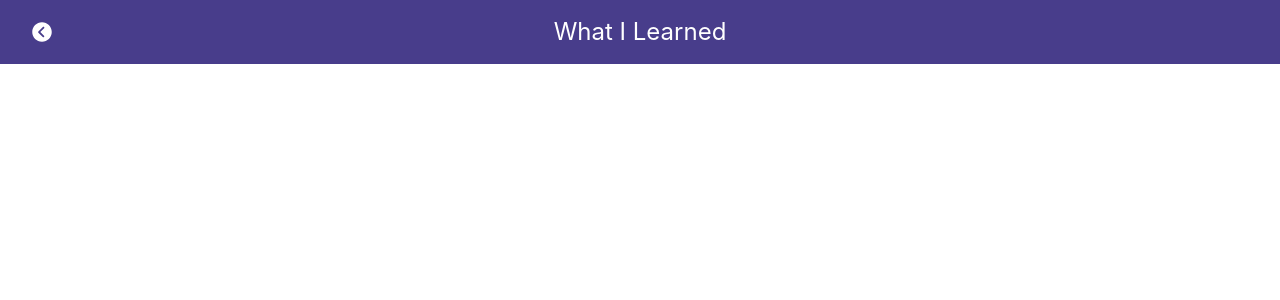
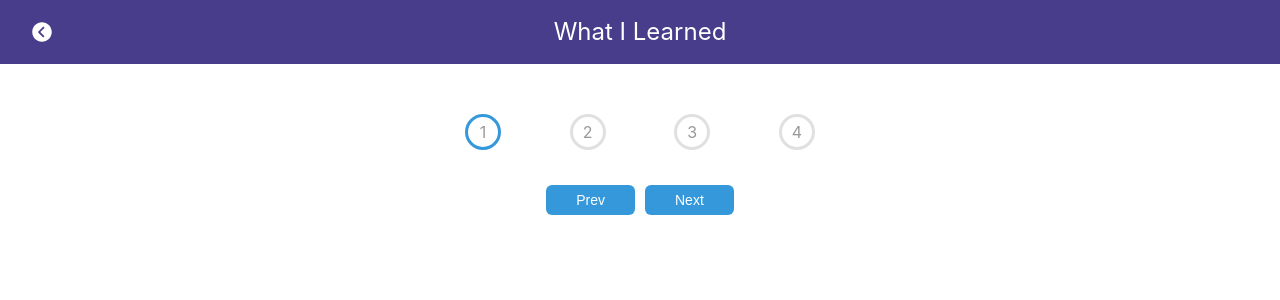
Before and after one commit to saebomp/todayilearned, a React (Create React App) app: page /progressSteps in a window 1280 px wide. Shown: the top 300 px of the page. Built offline with nearby package versions, Linux system fonts and the light colour scheme; the HTML template or start-up script is replaced by a standard one.

Commit message:
feat : add progress steps

```diff
--- a/src/App.js
+++ b/src/App.js
@@ -10,6 +10,7 @@ import UseTitle from './components/UseTitle'
 import UseClick from './components/UseClick'
 import UseFadein from './components/UseFadein'
 import Count from './components/Count'
+import ProgressSteps from './components/ProgressSteps'
 
 function App() {
   return (
@@ -25,6 +26,7 @@ function App() {
         <Route exact path="/useClick" component={UseClick} />
         <Route exact path="/useFadein" component={UseFadein} />
         <Route exact path="/count" component={Count} />
+        <Route exact path="/progressSteps" component={ProgressSteps} />
       </div>
     </Router>
   );
--- a/src/Data.js
+++ b/src/Data.js
@@ -48,4 +48,10 @@ export let DATA = [
     title : 'count',
     component : 'Count'
   },
+  {
+    id: 9,
+    path : '/progressSteps',
+    title : 'progressSteps',
+    component : 'ProgressSteps'
+  },
 ]
--- /dev/null
+++ b/src/components/ProgressSteps.js
@@ -0,0 +1,107 @@
+import React, {useState, useEffect} from 'react';
+
+const styles = {
+  margin: {
+    padding: '10px',
+    marginTop:'10px',
+    // display:'flex',
+    alignItem:'center',
+    justifyContent:'center',
+    height:'100vh',
+    overflow:'hidden',
+    textAlign:'center'
+  },
+  progressContainer: {
+    display:'flex',
+    justifyContent: 'space-between',
+    position:'relative',
+    margin:'30px auto',
+    maxWidth:'100%',
+    width:'350px',
+    '::before': {
+      content:'',
+      backgroundColor: '#e0e0e0',
+      position:'absolute',
+      top:'50%',
+      left:'0',
+      transform: 'translateY(-50%)',
+      height: '4px',
+      width:'100%',
+      zIndex: '-1',
+    },
+  },
+  progress: {
+    backgroundColor: '#3498db',
+    position:'absolute',
+    top: '50%',
+    left: '0',
+    transform: 'translateY(-50%)',
+    height: '4px',
+    width: '0%',
+    zIndex: '-1',
+    transition:' 0.4s ease',
+  },
+  circle: {
+    backgroundColor: '#fff',
+    color:'#999',
+    borderRadius: '50%',
+    height:'30px',
+    width:'30px',
+    display: 'flex',
+    alignItems:'center',
+    justifyContent: 'center',
+    border: '3px solid #e0e0e0',
+    transition:' 0.4s ease',
+  },
+  circleactive: {
+    backgroundColor: '#fff',
+    color:'#999',
+    borderRadius: '50%',
+    height:'30px',
+    width:'30px',
+    display: 'flex',
+    alignItems:'center',
+    justifyContent: 'center',
+    border: '3px solid #3498db',
+    transition:' 0.4s ease',
+  },
+  btn: {
+    backgroundColor:'#3498db',
+    color: '#fff',
+    border: '0',
+    borderRadius: '6px',
+    cursor: 'pointer',
+    padding: '8px 30px',
+    margin: '5px',
+    fontSize: '14px',
+    ':focus': {
+      outline:'0'
+    }
+  },
+
+}
+
+const ProgressSteps = () => {
+  let currentActive = 1;
+  let activeBtn = () => {
+    currentActive++;
+    console.log(currentActive)
+    // update()
+  }
+
+  return (
+   <div style={styles.margin}>
+      <div style={styles.progressContainer}>
+        <div style={styles.progress} id="progress"></div>
+        <div style={styles.circleactive}>1</div>
+        <div style={styles.circle}>2</div>
+        <div style={styles.circle}>3</div>
+        <div style={styles.circle}>4</div>
+      </div>
+      <button style={styles.btn} id="prev" onClick={activeBtn}>Prev</button>
+      <button style={styles.btn} id="next">Next</button>
+   </div>
+  )
+  }
+
+export default ProgressSteps
```
